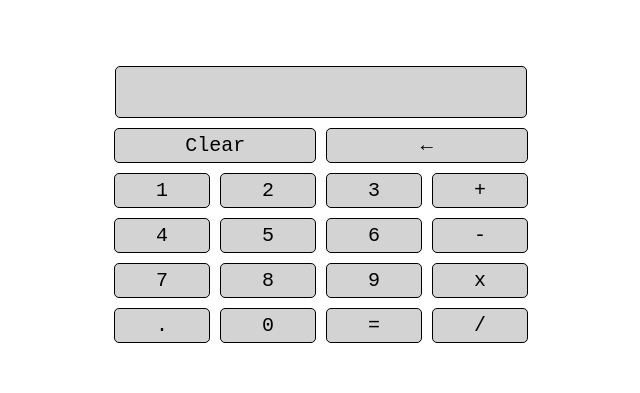
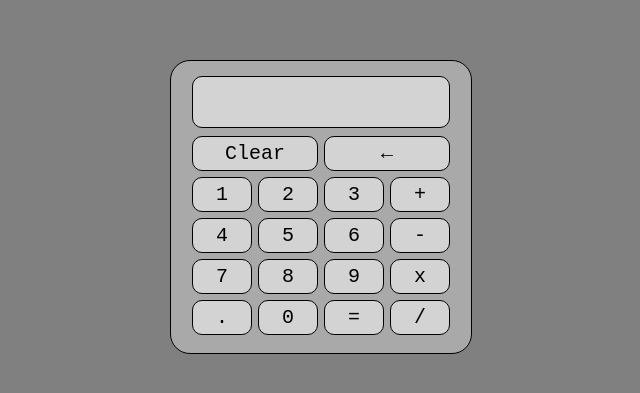
Before and after one commit to Veronfc/TOP-calculator, a plain HTML site: page index.html in a window 1280 px wide. Shown: the part 193-586 px from the top of the page, without its empty margins (319-959 px from the left). Drawn offline with Linux system fonts and the light colour scheme.

Commit message:
edit css

```diff
--- a/index.html
+++ b/index.html
@@ -8,7 +8,8 @@
   <script src="script.js" defer></script>
 </head>
 <body>
-  <div id="display"></div>
+  <div id="container">
+    <div id="display" class="of"></div>
     <div id="calc">
       <button id="clear">Clear</button>
       <button id="delete">&#8592;</button>
@@ -29,6 +30,6 @@
       <button id="equal">=</button>
       <button id="divide">/</button>
     </div>
-
+  </div>
 </body>
 </html>
--- a/styles.css
+++ b/styles.css
@@ -6,6 +6,18 @@ body {
   flex-direction: column;
   justify-content: center;
   align-items: center;
+  background-color: gray;
+}
+
+#container {
+  display: flex;
+  flex-direction: column;
+  justify-content: center;
+  align-items: center;
+  padding: 15px 0;
+  background-color: darkgray;
+  border: 1px solid black;
+  border-radius: 20px;
 }
 
 #calc {
@@ -13,14 +25,15 @@ body {
   flex-wrap: wrap;
   justify-content: center;
   align-items: center;
+  width: 300px;
 }
 
 button {
   flex-basis: 20%;
-  margin: 5px;
+  margin: 3px;
   padding: 5px 0;
   border: 1px solid black;
-  border-radius: 5px;
+  border-radius: 10px;
   background-color: lightgray;
   font-family: 'Courier New', Courier, monospace;
   font-size: 20px;
@@ -38,15 +51,19 @@ button:hover {
 
 #display {
   height: 30px;
-  width: 410px;
+  width: 236px;
   border: 1px solid black;
-  border-radius: 5px;
+  border-radius: 10px;
   background-color: lightgray;
   margin-bottom: 5px;
-  padding: 10px 0;
+  padding: 10px 10px;
   font-family: 'Courier New', Courier, monospace;
   font-size: 30px;
   text-align: center;
-  overflow-x: auto;
-  overflow-y: hidden;
 }
+
+.of {
+  white-space: nowrap;
+  overflow: hidden;
+  text-overflow: ellipsis;
+}
```
Lines whose indentation alone changed are shown as unchanged.
